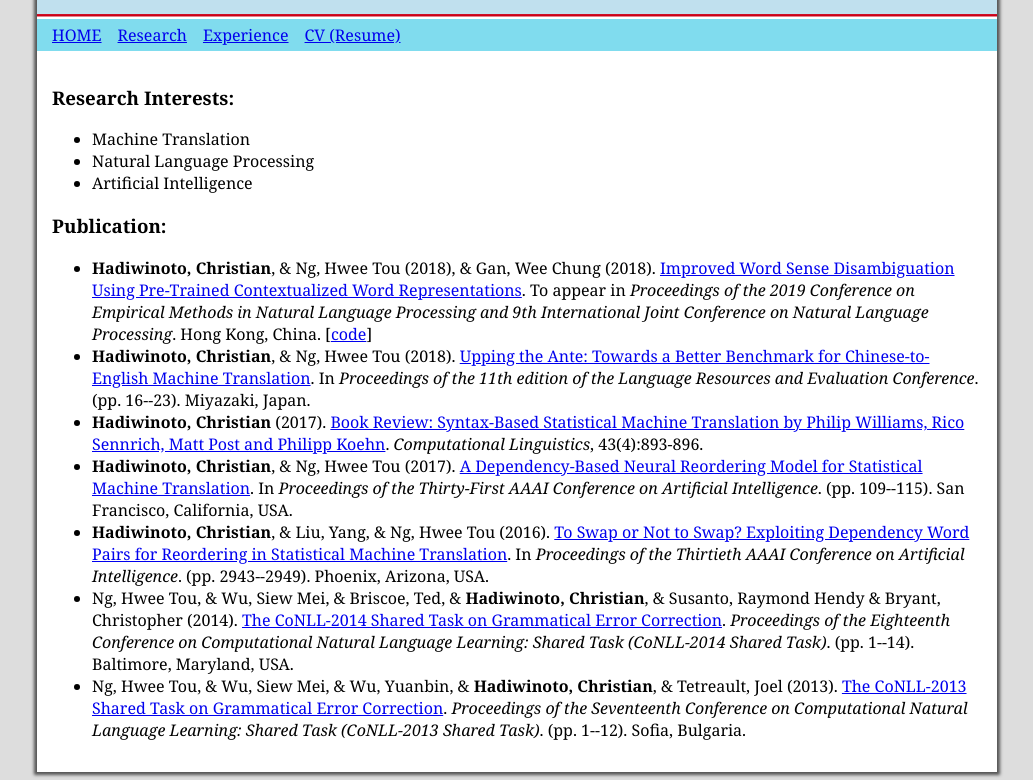
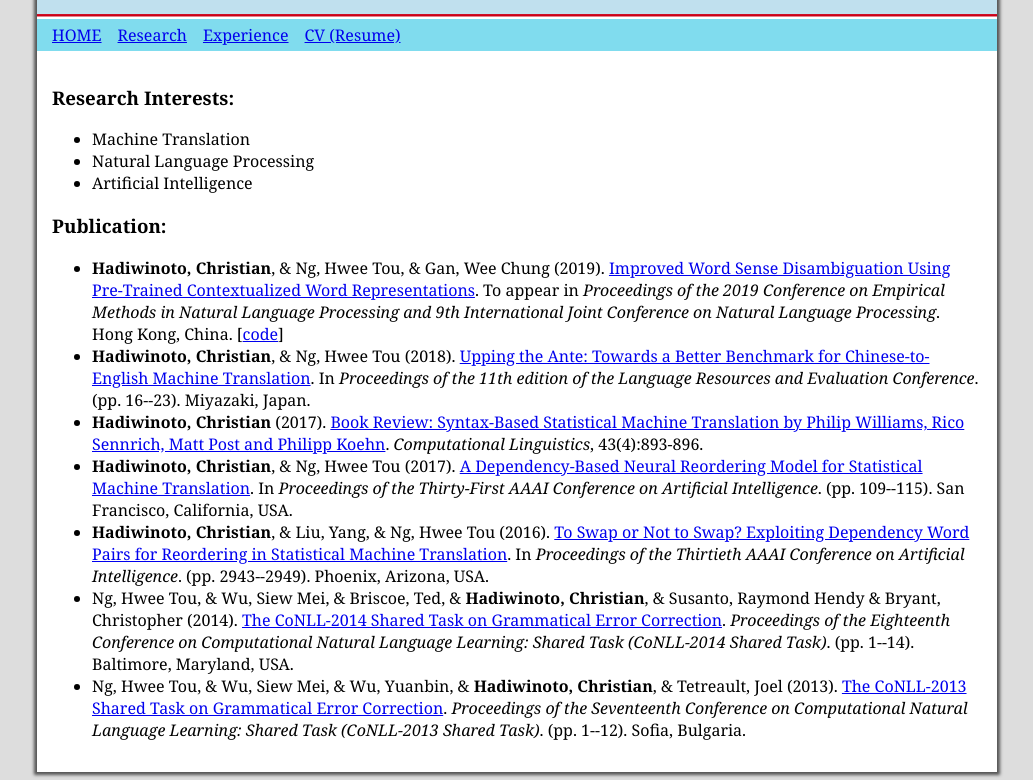
Before and after one commit to chrhad/chrhad.github.io, a plain HTML site: page research.html in a window 1280 px wide. Shown: the part 165-945 px from the top of the page, without its empty margins (123-1156 px from the left). Drawn offline with Linux system fonts and the light colour scheme.

Commit message:
Update research.html
Fixed errors in EMNLP 2019 paper

```diff
--- a/research.html
+++ b/research.html
@@ -33,7 +33,7 @@
       </ul>
       <h3>Publication:</h3>
       <ul>
-          <li><b>Hadiwinoto, Christian</b>, &amp; Ng, Hwee Tou (2018), &amp; Gan, Wee Chung (2018). <a href="pub/emnlp2019_contextemb.pdf">Improved Word Sense Disambiguation Using Pre-Trained Contextualized Word Representations</a>. To appear in <i>Proceedings of the 2019 Conference on Empirical Methods in Natural Language Processing and 9th International Joint Conference on Natural Language Processing</i>. Hong Kong, China. [<a href="https://github.com/nusnlp/contextemb-wsd">code</a>]</li>
+          <li><b>Hadiwinoto, Christian</b>, &amp; Ng, Hwee Tou, &amp; Gan, Wee Chung (2019). <a href="pub/emnlp2019_contextemb.pdf">Improved Word Sense Disambiguation Using Pre-Trained Contextualized Word Representations</a>. To appear in <i>Proceedings of the 2019 Conference on Empirical Methods in Natural Language Processing and 9th International Joint Conference on Natural Language Processing</i>. Hong Kong, China. [<a href="https://github.com/nusnlp/contextemb-wsd">code</a>]</li>
           <li><b>Hadiwinoto, Christian</b>, &amp; Ng, Hwee Tou (2018). <a href="pub/lrec2018_uta.pdf">Upping the Ante: Towards a Better Benchmark for Chinese-to-English Machine Translation</a>. In <i>Proceedings of the 11th edition of the Language Resources and Evaluation Conference</i>. (pp. 16--23). Miyazaki, Japan.</li>
           <li><b>Hadiwinoto, Christian</b> (2017). <a href="pub/cl17bookreview_syntaxsmt.pdf">Book Review: Syntax-Based Statistical Machine Translation by Philip Williams, Rico Sennrich, Matt Post and Philipp Koehn</a>. <i>Computational Linguistics</i>, 43(4):893-896.</li>
           <li><b>Hadiwinoto, Christian</b>, &amp; Ng, Hwee Tou (2017). <a href="pub/aaai2017_neuraldep.pdf">A Dependency-Based Neural Reordering Model for Statistical Machine Translation</a>. In <i>Proceedings of the Thirty-First AAAI Conference on Artificial Intelligence</i>. (pp. 109--115). San Francisco, California, USA.</li>
```
